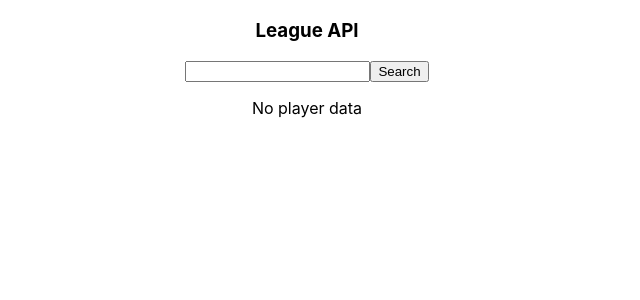
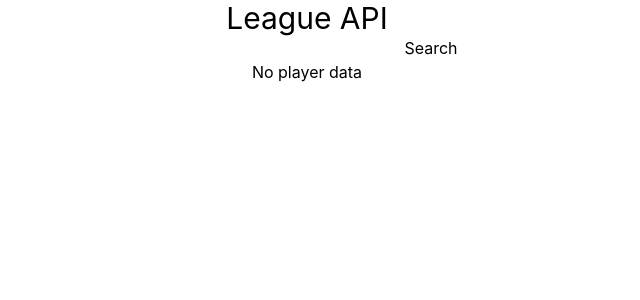
Before and after one commit to Nam3loc/LeagueOfLegends_API, a React (Create React App) app: page / in a window 1280 px wide. Shown: the top 300 px of the page, without its empty margins (333-973 px from the left). Built offline with nearby package versions, Linux system fonts and the light colour scheme.

Commit message:
added tailwindcss to app

```diff
--- a/package.json
+++ b/package.json
@@ -38,5 +38,8 @@
       "last 1 firefox version",
       "last 1 safari version"
     ]
+  },
+  "devDependencies": {
+    "tailwindcss": "^3.3.1"
   }
 }
--- a/src/App.css
+++ b/src/App.css
@@ -1,38 +1,3 @@
 .App {
   text-align: center;
 }
-
-.App-logo {
-  height: 40vmin;
-  pointer-events: none;
-}
-
-@media (prefers-reduced-motion: no-preference) {
-  .App-logo {
-    animation: App-logo-spin infinite 20s linear;
-  }
-}
-
-.App-header {
-  background-color: #282c34;
-  min-height: 100vh;
-  display: flex;
-  flex-direction: column;
-  align-items: center;
-  justify-content: center;
-  font-size: calc(10px + 2vmin);
-  color: white;
-}
-
-.App-link {
-  color: #61dafb;
-}
-
-@keyframes App-logo-spin {
-  from {
-    transform: rotate(0deg);
-  }
-  to {
-    transform: rotate(360deg);
-  }
-}
--- a/src/App.js
+++ b/src/App.js
@@ -7,7 +7,7 @@ function App() {
   const [ searchText, setSearchText ] = useState('')
   const [ playerData, setPlayerData ] = useState({})
   // const apiKey = process.env.RIOT_API_KEY;
-  const apiKey = "RGAPI-fd0fde88-519b-422f-9c1d-352a4cd8e032";
+  const apiKey = "RGAPI-2643774c-bce0-4723-899a-ed20b153a6a4l";
 
   function searchForPlayer(evt) {
     // Set up the correct API call
@@ -26,7 +26,7 @@ function App() {
   return (
     <div className="App">
       <div className='container'>
-        <h3>League API</h3>
+        <h3 className='font-header text-3xl'>League API</h3>
         <input type='text' onChange={evt => setSearchText(evt.target.value)}></input>
         <button onClick={evt => searchForPlayer(evt)}>Search</button>
       </div>
--- a/src/index.css
+++ b/src/index.css
@@ -1,3 +1,7 @@
+@tailwind base;
+@tailwind components;
+@tailwind utilities;
+
 body {
   margin: 0;
   font-family: -apple-system, BlinkMacSystemFont, 'Segoe UI', 'Roboto', 'Oxygen',
--- /dev/null
+++ b/tailwind.config.js
@@ -0,0 +1,10 @@
+/** @type {import('tailwindcss').Config} */
+module.exports = {
+  content: [
+    "./src/**/*.{js,jsx,ts,tsx}"
+  ],
+  theme: {
+    extend: {},
+  },
+  plugins: [],
+}
```
Also changed, not shown: 2 other files (tests, documents, lock files or other folders).
